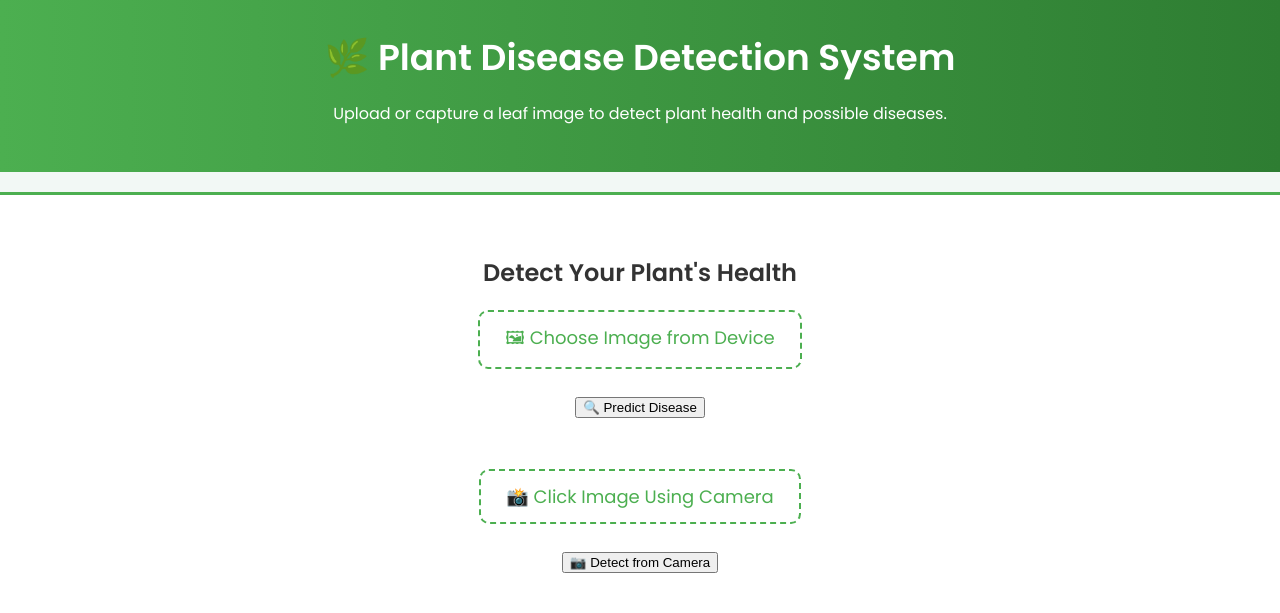
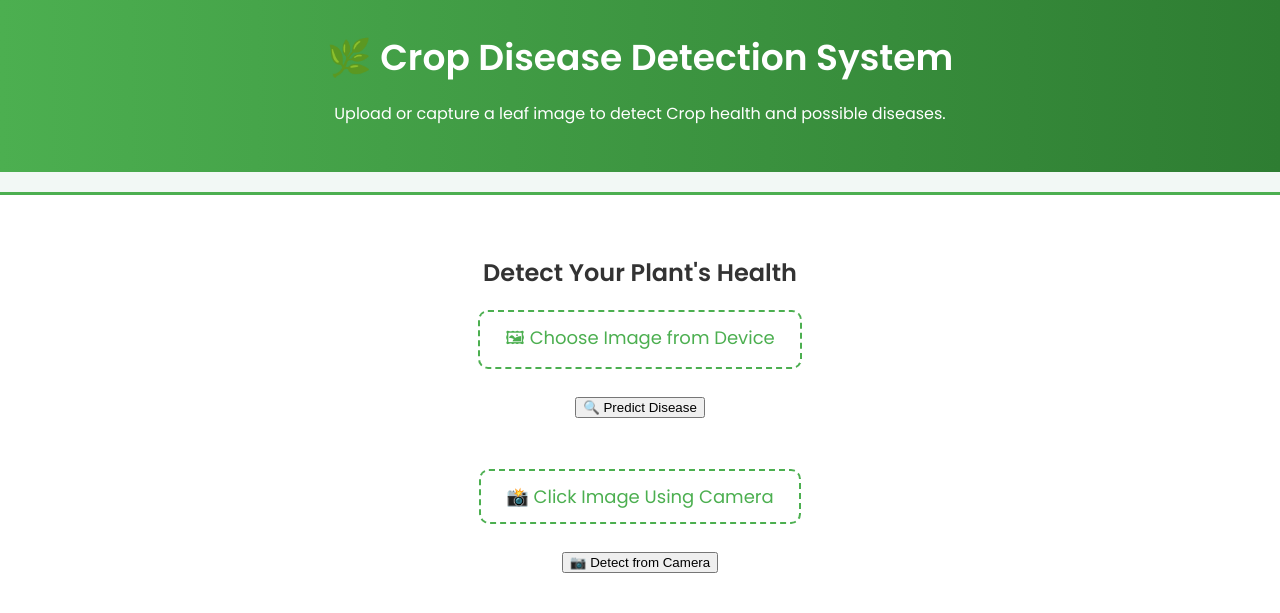
Before and after one commit to Kiranmaichidurala/crop_disease_detection1, a Flask app: template crop disease detection/templates/index.html in a window 1280 px wide. Shown: the top 613 px of the page. Run offline with Flask 3, Linux system fonts and the light colour scheme; the template is opened without the code that fills it, so the values that code supplies are empty.

Commit message:
Rename title and header for crop disease detection

```diff
--- a/crop disease detection/templates/index.html
+++ b/crop disease detection/templates/index.html
@@ -2,7 +2,7 @@
 <html lang="en">
 <head>
 <meta charset="UTF-8">
-<title>Plant Disease Detector</title>
+<title>Crop Disease Detector</title>
 
 <link rel="stylesheet" href="/static/styles.css">
 
@@ -12,8 +12,8 @@
 <body>
 
 <header>
-<h1>🌿 Plant Disease Detection System</h1>
-<p>Upload or capture a leaf image to detect plant health and possible diseases.</p>
+<h1>🌿 Crop Disease Detection System</h1>
+<p>Upload or capture a leaf image to detect Crop health and possible diseases.</p>
 </header>
 
 
```
